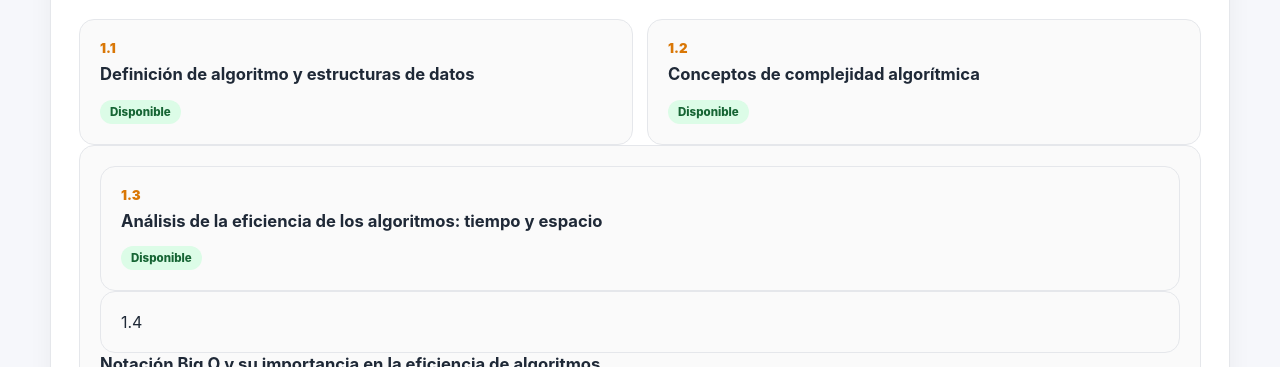
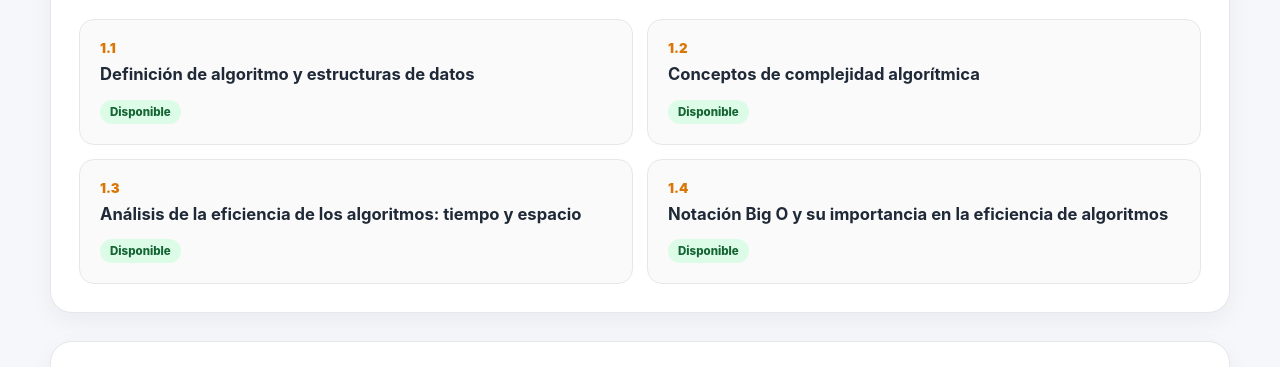
Before and after one commit to patricia-figueroa-millan/aestructuradatos, a website: page public/index.html in a window 1280 px wide. Shown: the part 407-774 px from the top of the page. Drawn offline with Linux system fonts and the light colour scheme.

Commit message:
Corrección index.html ok

```diff
--- a/public/index.html
+++ b/public/index.html
@@ -344,23 +344,23 @@
             Conceptos de complejidad algorítmica
           </p>
           <span class="estado disponible">Disponible</span>
-        </div>
+        </a>
 
-        <div class="subtema" href="/subtema_1-3/">
+        <a class="subtema" href="/subtema_1-3/">
           <div class="subtema-numero">1.3</div>
           <p class="subtema-titulo">
             Análisis de la eficiencia de los algoritmos: tiempo y espacio
           </p>
           <span class="estado disponible">Disponible</span>
-        </div>
+        </a>
 
-        <div class="subtema" href="/subtema_1-4/>
+        <a class="subtema" href="/subtema_1-4/">
           <div class="subtema-numero">1.4</div>
           <p class="subtema-titulo">
             Notación Big O y su importancia en la eficiencia de algoritmos
           </p>
           <span class="estado disponible">Disponible</span>
-        </div>
+        </a>
 
       </div>
 
```
